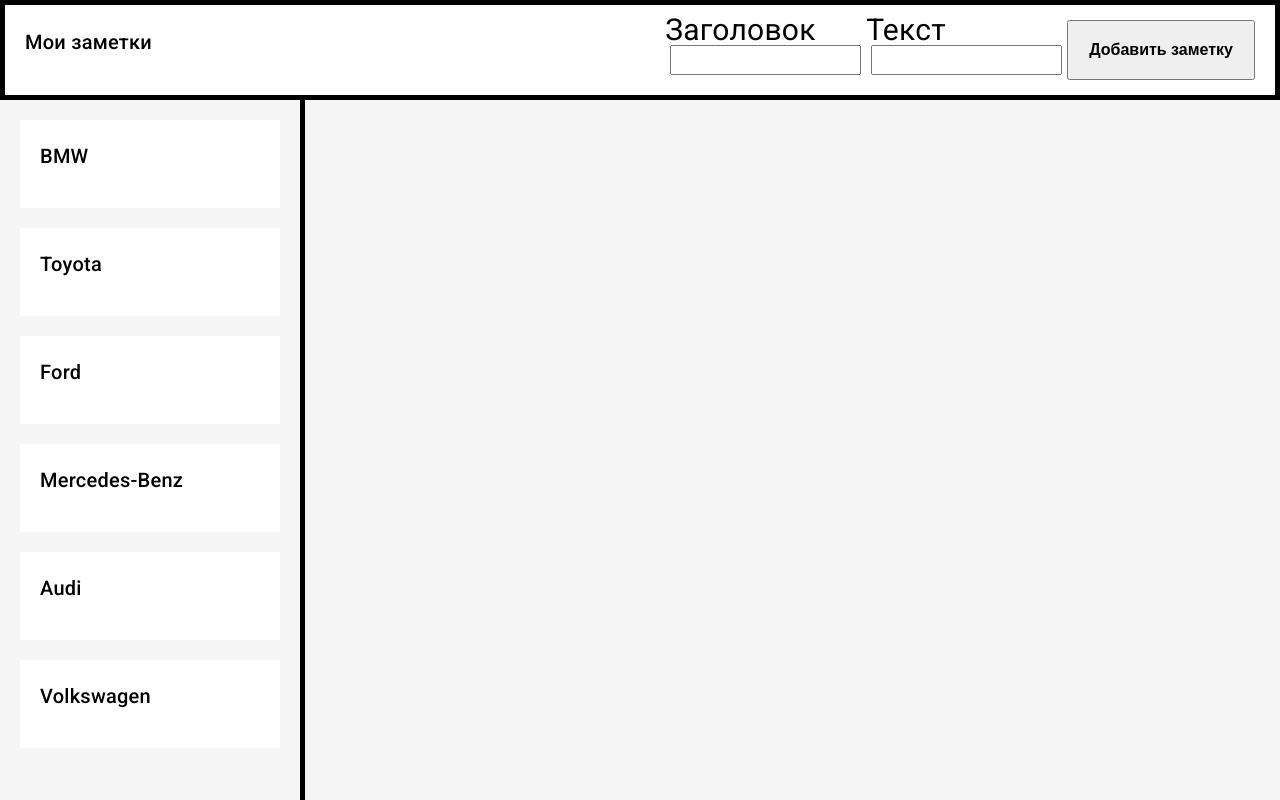
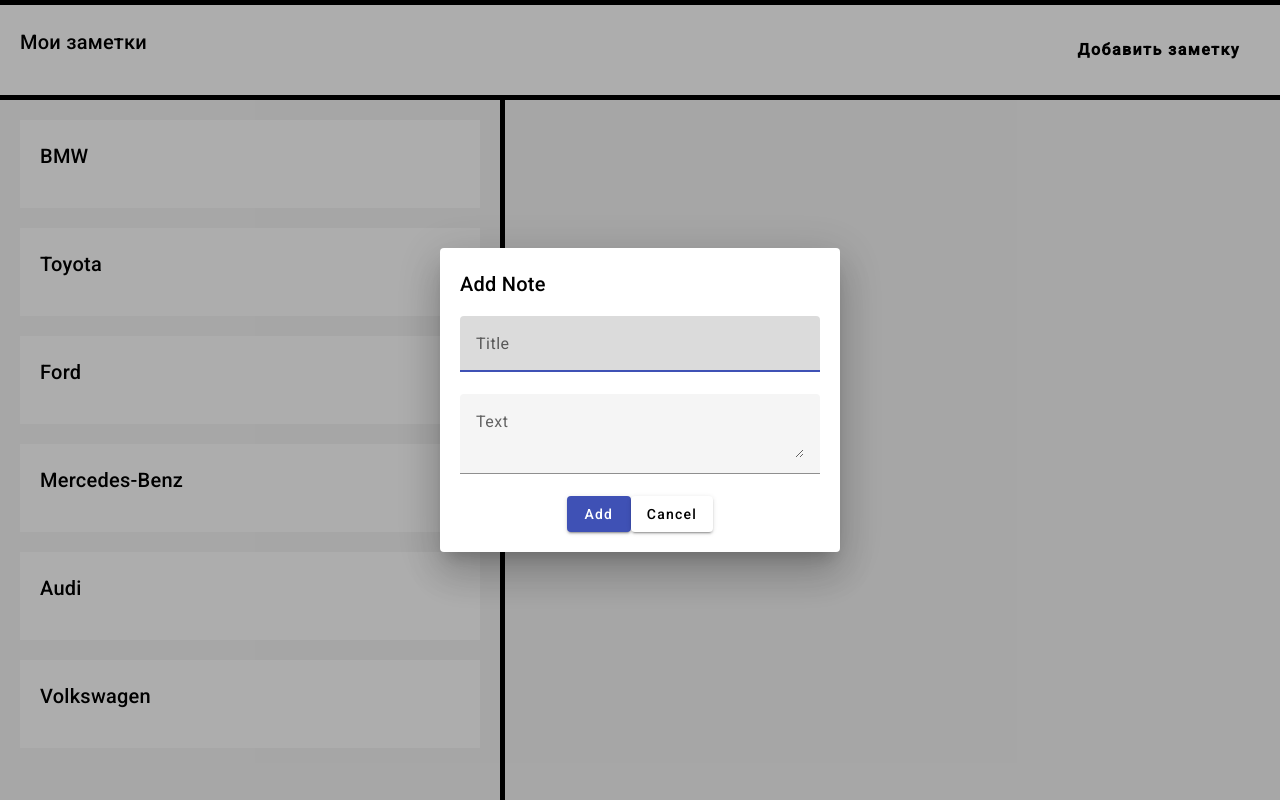
Before and after one commit to IIIIIIIllll/notes-angular, an Angular app: page / in a window 1280 px wide. Both pictures are taken after a click on the button "Добавить заметку". Built offline with nearby package versions, Linux system fonts and the light colour scheme.

Commit message:
add create note modal feature

```diff
--- a/src/app/app.module.ts
+++ b/src/app/app.module.ts
@@ -10,6 +10,7 @@
 import { AddNoteModalComponent } from './modals/add-note-modal/add-note-modal.component';
 import {MatInputModule} from '@angular/material/input';
 import { FormsModule } from '@angular/forms';
+import { MatDialogModule } from '@angular/material/dialog';
 @NgModule({
   declarations: [
     AppComponent,
@@ -22,6 +23,7 @@
     BrowserModule,
     BrowserAnimationsModule,
     MatButtonModule,
+    MatDialogModule,
     MatInputModule,
     FormsModule
   ],
--- a/src/app/modals/add-note-modal/add-note-modal.component.css
+++ b/src/app/modals/add-note-modal/add-note-modal.component.css
@@ -0,0 +1,9 @@
+.container {
+    padding: 20px;
+    display: flex;
+    flex-direction: column;
+}
+
+.buttons {
+    text-align: center;
+}
--- a/src/app/modals/add-note-modal/add-note-modal.component.html
+++ b/src/app/modals/add-note-modal/add-note-modal.component.html
@@ -1,4 +1,4 @@
-<!-- add-note-modal.component.html -->
+<section class="container">
   <h2>Add Note</h2>
   <mat-form-field>
     <input matInput placeholder="Title" [(ngModel)]="title" />
@@ -6,5 +6,8 @@
   <mat-form-field>
     <textarea matInput placeholder="Text" [(ngModel)]="text"></textarea>
   </mat-form-field>
+  <div class="buttons">
     <button mat-raised-button color="primary" (click)="onAddNote()">Add</button>
     <button mat-raised-button (click)="onCancel()">Cancel</button>
+  </div>
+</section>
--- a/src/app/modals/add-note-modal/add-note-modal.component.ts
+++ b/src/app/modals/add-note-modal/add-note-modal.component.ts
@@ -14,6 +14,7 @@
   constructor(public dialogRef: MatDialogRef<AddNoteModalComponent>) {}
 
   onAddNote(): void {
+    if(!this.title || !this.text) return;
     const newNote: Note = {
       title: this.title,
       text: this.text,
--- a/src/app/notes-list/notes-list.component.css
+++ b/src/app/notes-list/notes-list.component.css
@@ -1,6 +1,6 @@
 .notes {
     list-style: none;
-    width: 300px;
+    width: 500px;
     padding: 20px;
 }
 
--- a/src/app/notes/notes.component.css
+++ b/src/app/notes/notes.component.css
@@ -5,7 +5,8 @@
     justify-content: space-between;
     align-items: center;
     font-size: 30px;
-    border: 5px solid black;
+    border-bottom: 5px solid black;
+    border-top: 5px solid black;
 }
 
 .notes-button {
--- a/src/app/notes/notes.component.html
+++ b/src/app/notes/notes.component.html
@@ -1,22 +1,12 @@
 <header class="notes-header">
     <h2>Мои заметки</h2>
-    <div class="add-form">
-        <label class="input-label">
-            Заголовок
-            <input class="input" type="text" #title>
-        </label>
-
-        <label class="input-label">
-            Текст
-            <input class="input" type="text" #text>
-        </label>
         <button
+            mat-button
             class="notes-button"
-            (click)="add(title.value, text.value); title.value=''; text.value=''"
+            (click)="addNewNote()"
         >
             Добавить заметку
         </button>
-    </div>
 </header>
 
 <main class="container">
--- a/src/app/notes/notes.component.ts
+++ b/src/app/notes/notes.component.ts
@@ -1,6 +1,8 @@
 import { Component } from '@angular/core';
 import { NoteService } from '../note.service';
 import { Note } from '../models/note';
+import { AddNoteModalComponent } from '../modals/add-note-modal/add-note-modal.component';
+import { MatDialog } from '@angular/material/dialog';
 
 @Component({
   selector: 'app-notes',
@@ -9,14 +11,17 @@
 })
 export class NotesComponent {
 
-  constructor(private noteService: NoteService) {}
+  constructor(private noteService: NoteService, private dialog: MatDialog) {}
 
-  add(title: string, text: string) {
-    if(!title || !text) return;
-    const newNote: Note = {
-      title,
-      text
-    };
-    this.noteService.addNote(newNote);
+  addNewNote(): void {
+    const dialogRef = this.dialog.open(AddNoteModalComponent, {
+      width: '400px',
+    });
+
+    dialogRef.afterClosed().subscribe((newNote: Note) => {
+      if (newNote) {
+        this.noteService.addNote(newNote);
+      }
+    });
   }
 }
--- a/src/styles.css
+++ b/src/styles.css
@@ -4,5 +4,3 @@
     margin: 0;
     box-sizing: border-box;
 }
-html, body { height: 100%; }
-body { margin: 0; font-family: Roboto, "Helvetica Neue", sans-serif; }
```
Lines whose indentation alone changed are shown as unchanged.
